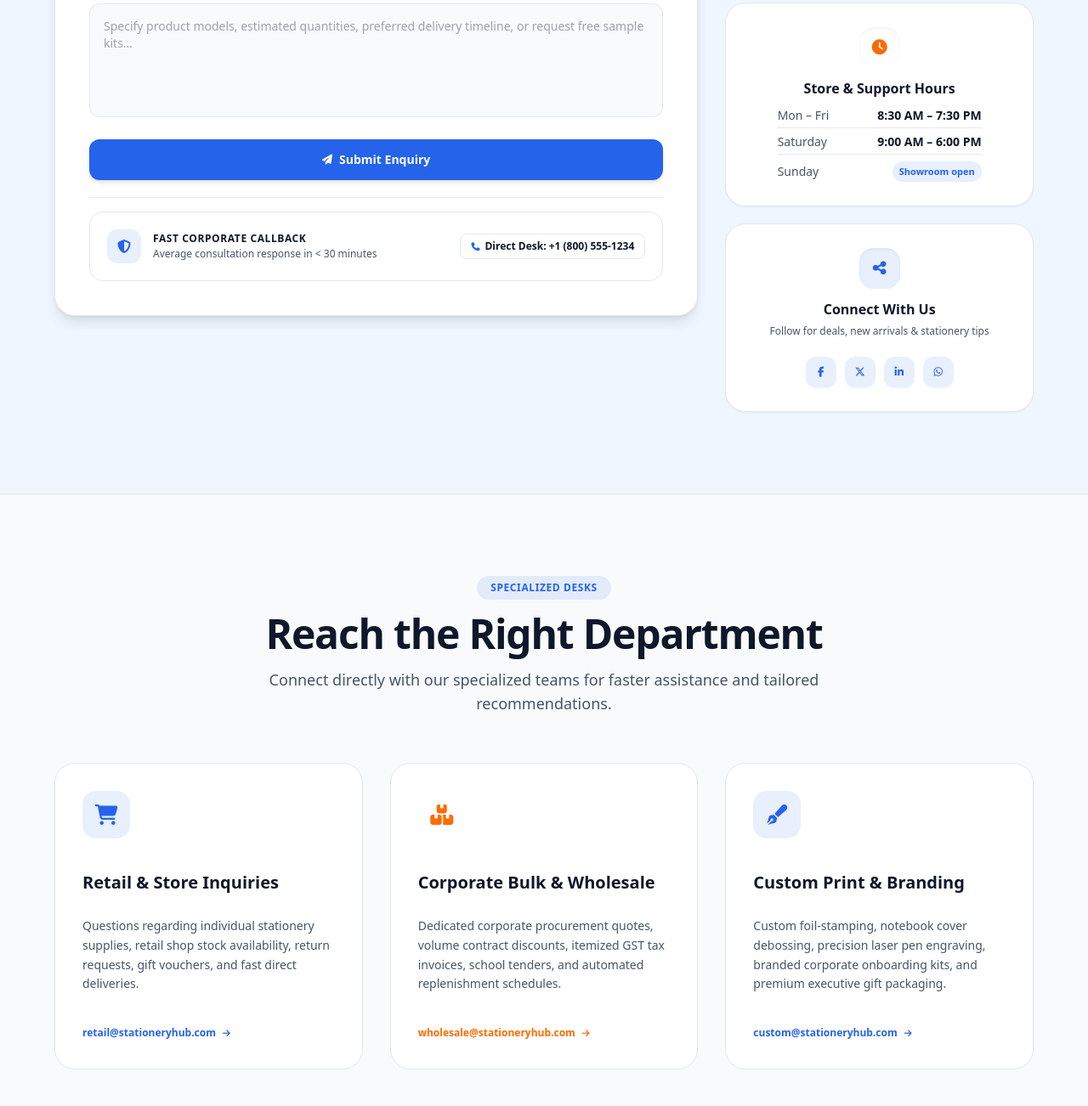
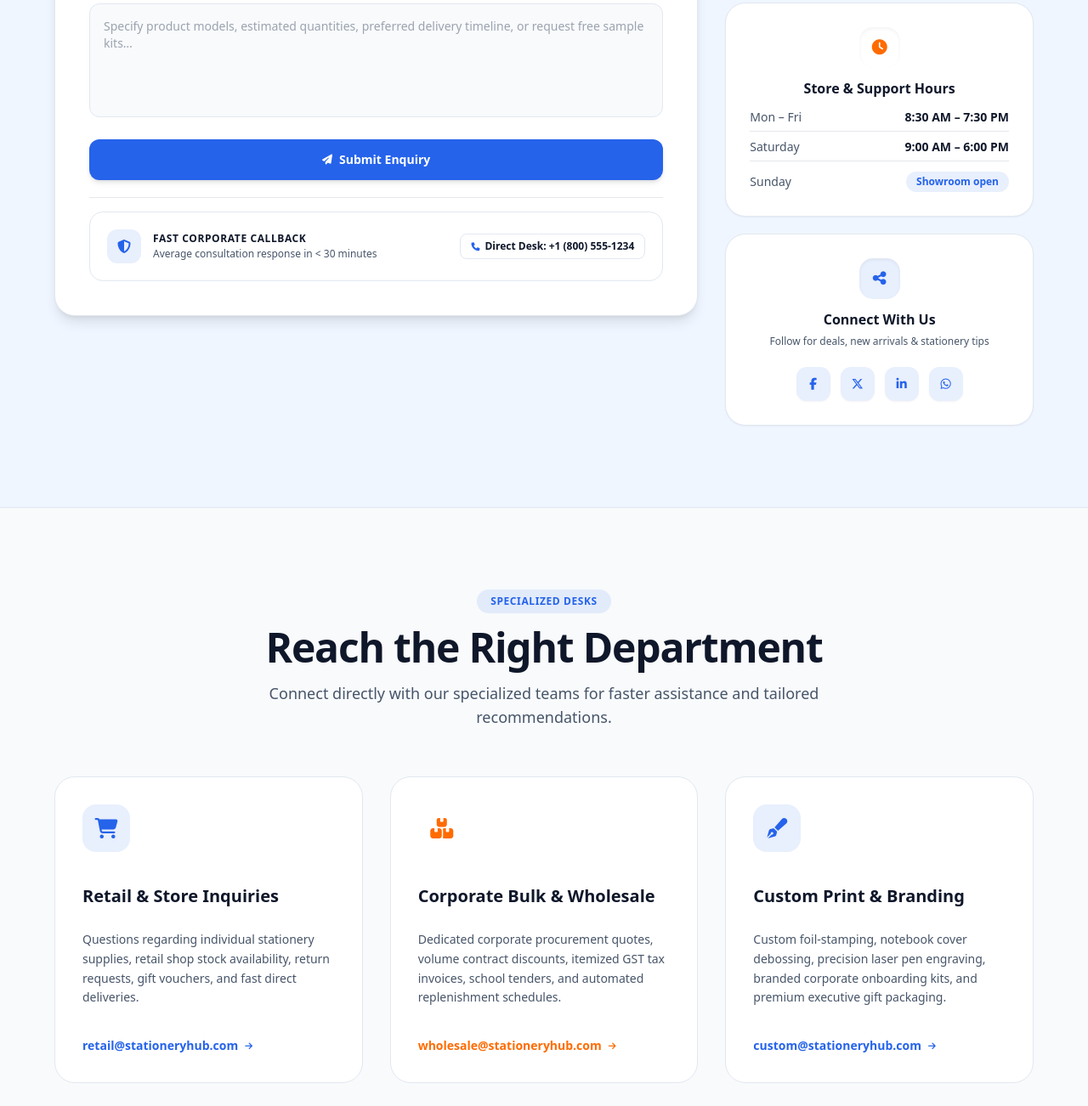
Before and after one commit to praneashMG/SwiftParcel, a plain HTML site: page contact.html in a window 1280 px wide. Shown: the part 1318-2620 px from the top of the page at 85% size. Drawn offline with Linux system fonts and the light colour scheme.

Commit message:
first commit

```diff
--- a/contact.html
+++ b/contact.html
@@ -495,16 +495,16 @@
                         </form>
                     </div>
 
-                    <!-- Right Info Panel (Responsive: 1 col on mobile, 2 or 3 cols on tablet, stacked 1 col on lg/xl) -->
-                    <div class="lg:col-span-5 xl:col-span-4 grid grid-cols-1 sm:grid-cols-2 md:grid-cols-3 lg:grid-cols-1 gap-4 sm:gap-5">
+                    <!-- Right Info Panel (Responsive: 1 col on mobile & tablet, 1 col on lg/xl beside form) -->
+                    <div class="lg:col-span-5 xl:col-span-4 grid grid-cols-1 md:grid-cols-1 lg:grid-cols-1 gap-5">
 
                         <!-- Card 1: Head Office -->
-                        <div class="bg-card border border-border rounded-3xl p-5 sm:p-6 lg:p-7 shadow-sm hover:shadow-md hover:border-accent/40 transition-all duration-300 text-center flex flex-col items-center justify-between">
+                        <div class="bg-card border border-border rounded-3xl p-6 sm:p-7 shadow-sm hover:shadow-md hover:border-accent/40 transition-all duration-300 text-center flex flex-col items-center justify-between">
                             <div class="w-12 h-12 rounded-2xl bg-accent-alpha-10 text-accent flex items-center justify-center mb-3 shadow-inner shrink-0">
                                 <i class="fa-solid fa-store text-lg"></i>
                             </div>
                             <h4 class="font-bold text-base text-primary-text mb-1.5">Flagship Store &amp; HQ</h4>
-                            <p class="text-xs sm:text-sm text-secondary-text leading-relaxed max-w-xs flex-1">
+                            <p class="text-xs sm:text-sm text-secondary-text leading-relaxed max-w-sm flex-1">
                                 StationeryHub Central, 42 Artisan Row,<br> Midtown Commercial Center, NY 10001
                             </p>
                             <a href="#offices" class="inline-flex items-center gap-1.5 text-xs font-semibold text-accent hover:underline mt-3 pt-2">
@@ -513,46 +513,46 @@
                         </div>
 
                         <!-- Card 2: Business Hours -->
-                        <div class="bg-card border border-border rounded-3xl p-5 sm:p-6 lg:p-7 shadow-sm hover:shadow-md hover:border-accent-light/40 transition-all duration-300 text-center flex flex-col items-center justify-between">
+                        <div class="bg-card border border-border rounded-3xl p-6 sm:p-7 shadow-sm hover:shadow-md hover:border-accent-light/40 transition-all duration-300 text-center flex flex-col items-center justify-between">
                             <div class="w-12 h-12 rounded-2xl bg-accent-orange-10 text-accent-light flex items-center justify-center mb-3 shadow-inner shrink-0">
                                 <i class="fa-solid fa-clock text-lg"></i>
                             </div>
-                            <h4 class="font-bold text-base text-primary-text mb-2.5">Store &amp; Support Hours</h4>
-                            <div class="space-y-1.5 text-xs sm:text-sm w-full max-w-[240px] flex-1 flex flex-col justify-center">
-                                <div class="flex items-center justify-between gap-2 pb-1 border-b border-border/50">
-                                    <span class="text-secondary-text">Mon – Fri</span>
+                            <h4 class="font-bold text-base text-primary-text mb-3">Store &amp; Support Hours</h4>
+                            <div class="space-y-2 text-xs sm:text-sm w-full max-w-xs flex-1 flex flex-col justify-center">
+                                <div class="flex items-center justify-between gap-4 pb-1.5 border-b border-border/50">
+                                    <span class="text-secondary-text font-medium">Mon – Fri</span>
                                     <span class="text-primary-text font-bold whitespace-nowrap">8:30 AM – 7:30 PM</span>
                                 </div>
-                                <div class="flex items-center justify-between gap-2 pb-1 border-b border-border/50">
-                                    <span class="text-secondary-text">Saturday</span>
+                                <div class="flex items-center justify-between gap-4 pb-1.5 border-b border-border/50">
+                                    <span class="text-secondary-text font-medium">Saturday</span>
                                     <span class="text-primary-text font-bold whitespace-nowrap">9:00 AM – 6:00 PM</span>
                                 </div>
-                                <div class="flex items-center justify-between gap-2 pt-0.5">
-                                    <span class="text-secondary-text">Sunday</span>
-                                    <span class="text-accent font-bold px-2 py-0.5 rounded-full bg-accent-alpha-10 text-[11px] whitespace-nowrap">Showroom open</span>
+                                <div class="flex items-center justify-between gap-4 pt-1">
+                                    <span class="text-secondary-text font-medium">Sunday</span>
+                                    <span class="text-accent font-bold px-3 py-1 rounded-full bg-accent-alpha-10 text-xs whitespace-nowrap">Showroom open</span>
                                 </div>
                             </div>
                         </div>
 
                         <!-- Card 3: Follow Us -->
-                        <div class="bg-card border border-border rounded-3xl p-5 sm:p-6 lg:p-7 shadow-sm hover:shadow-md hover:border-accent/40 transition-all duration-300 text-center flex flex-col items-center justify-between sm:col-span-2 md:col-span-1 lg:col-span-1">
+                        <div class="bg-card border border-border rounded-3xl p-6 sm:p-7 shadow-sm hover:shadow-md hover:border-accent/40 transition-all duration-300 text-center flex flex-col items-center justify-between">
                             <div class="w-12 h-12 rounded-2xl bg-accent-alpha-10 text-accent flex items-center justify-center mb-3 shadow-inner shrink-0">
                                 <i class="fa-solid fa-share-nodes text-lg"></i>
                             </div>
                             <h4 class="font-bold text-base text-primary-text mb-1.5">Connect With Us</h4>
-                            <p class="text-xs text-secondary-text mb-3.5 max-w-xs flex-1">Follow for deals, new arrivals &amp; stationery tips</p>
-                            <div class="flex justify-center items-center gap-2 sm:gap-2.5 mt-auto pt-2">
-                                <a href="#" aria-label="Facebook" class="w-9 h-9 rounded-xl bg-accent-alpha-10 text-accent flex items-center justify-center hover:bg-accent hover:text-white hover:scale-105 transition-all shadow-sm">
-                                    <i class="fab fa-facebook-f text-xs"></i>
+                            <p class="text-xs text-secondary-text mb-3.5 max-w-sm flex-1">Follow for deals, new arrivals &amp; stationery tips</p>
+                            <div class="flex justify-center items-center gap-3 mt-auto pt-2">
+                                <a href="#" aria-label="Facebook" class="w-10 h-10 rounded-xl bg-accent-alpha-10 text-accent flex items-center justify-center hover:bg-accent hover:text-white hover:scale-105 transition-all shadow-sm">
+                                    <i class="fab fa-facebook-f text-sm"></i>
                                 </a>
-                                <a href="#" aria-label="Twitter" class="w-9 h-9 rounded-xl bg-accent-alpha-10 text-accent flex items-center justify-center hover:bg-accent hover:text-white hover:scale-105 transition-all shadow-sm">
-                                    <i class="fa-brands fa-x-twitter text-xs"></i>
+                                <a href="#" aria-label="Twitter" class="w-10 h-10 rounded-xl bg-accent-alpha-10 text-accent flex items-center justify-center hover:bg-accent hover:text-white hover:scale-105 transition-all shadow-sm">
+                                    <i class="fa-brands fa-x-twitter text-sm"></i>
                                 </a>
-                                <a href="#" aria-label="LinkedIn" class="w-9 h-9 rounded-xl bg-accent-alpha-10 text-accent flex items-center justify-center hover:bg-accent hover:text-white hover:scale-105 transition-all shadow-sm">
-                                    <i class="fab fa-linkedin-in text-xs"></i>
+                                <a href="#" aria-label="LinkedIn" class="w-10 h-10 rounded-xl bg-accent-alpha-10 text-accent flex items-center justify-center hover:bg-accent hover:text-white hover:scale-105 transition-all shadow-sm">
+                                    <i class="fab fa-linkedin-in text-sm"></i>
                                 </a>
-                                <a href="#" aria-label="WhatsApp" class="w-9 h-9 rounded-xl bg-accent-alpha-10 text-accent flex items-center justify-center hover:bg-accent hover:text-white hover:scale-105 transition-all shadow-sm">
-                                    <i class="fab fa-whatsapp text-xs"></i>
+                                <a href="#" aria-label="WhatsApp" class="w-10 h-10 rounded-xl bg-accent-alpha-10 text-accent flex items-center justify-center hover:bg-accent hover:text-white hover:scale-105 transition-all shadow-sm">
+                                    <i class="fab fa-whatsapp text-sm"></i>
                                 </a>
                             </div>
                         </div>
@@ -576,51 +576,51 @@
                     <p class="mt-4 text-base sm:text-lg text-secondary-text">Connect directly with our specialized teams for faster assistance and tailored recommendations.</p>
                 </div>
 
-                <div class="grid grid-cols-1 md:grid-cols-3 gap-6 lg:gap-8 max-w-6xl mx-auto items-stretch">
+                <div class="grid grid-cols-1 lg:grid-cols-3 gap-6 lg:gap-8 max-w-6xl mx-auto items-stretch">
 
                     <!-- Dept 1 -->
-                    <div class="bg-card border border-border rounded-3xl p-6 sm:p-8 hover:shadow-xl transition-all duration-300 hover:-translate-y-1 group flex flex-col h-full">
+                    <div class="bg-card border border-border rounded-3xl p-6 sm:p-7 lg:p-8 hover:shadow-xl transition-all duration-300 hover:-translate-y-1 group flex flex-col h-full">
                         <div class="w-14 h-14 rounded-2xl bg-accent-alpha-10 text-accent flex items-center justify-center text-2xl val-icon-box-blue transition duration-300 shrink-0">
                             <i class="fa-solid fa-cart-shopping"></i>
                         </div>
-                        <h3 class="mt-6 text-xl font-extrabold text-primary-text min-h-[3.5rem] flex items-center">Retail &amp; Store Inquiries</h3>
+                        <h3 class="mt-5 sm:mt-6 text-lg sm:text-xl font-extrabold text-primary-text min-h-[3rem] sm:min-h-[3.5rem] flex items-center">Retail &amp; Store Inquiries</h3>
                         <p class="mt-3 text-sm text-secondary-text leading-relaxed flex-1">
                             Questions regarding individual stationery supplies, retail shop stock availability, return requests, gift vouchers, and fast direct deliveries.
                         </p>
-                        <div class="mt-6 pt-2">
-                            <a href="mailto:support@stationeryhub.com" class="inline-flex items-center gap-2 text-xs font-bold text-accent hover:underline">
+                        <div class="mt-5 sm:mt-6 pt-2">
+                            <a href="mailto:support@stationeryhub.com" class="inline-flex items-center gap-2 text-xs sm:text-sm font-bold text-accent hover:underline">
                                 <span>retail@stationeryhub.com</span> <i class="fa-solid fa-arrow-right text-[10px]"></i>
                             </a>
                         </div>
                     </div>
 
                     <!-- Dept 2 -->
-                    <div class="bg-card border border-border rounded-3xl p-6 sm:p-8 hover:shadow-xl transition-all duration-300 hover:-translate-y-1 group flex flex-col h-full">
+                    <div class="bg-card border border-border rounded-3xl p-6 sm:p-7 lg:p-8 hover:shadow-xl transition-all duration-300 hover:-translate-y-1 group flex flex-col h-full">
                         <div class="w-14 h-14 rounded-2xl bg-accent-orange-10 text-accent-light flex items-center justify-center text-2xl val-icon-box-orange transition duration-300 shrink-0">
                             <i class="fa-solid fa-boxes-stacked"></i>
                         </div>
-                        <h3 class="mt-6 text-xl font-extrabold text-primary-text min-h-[3.5rem] flex items-center">Corporate Bulk &amp; Wholesale</h3>
+                        <h3 class="mt-5 sm:mt-6 text-lg sm:text-xl font-extrabold text-primary-text min-h-[3rem] sm:min-h-[3.5rem] flex items-center">Corporate Bulk &amp; Wholesale</h3>
                         <p class="mt-3 text-sm text-secondary-text leading-relaxed flex-1">
                             Dedicated corporate procurement quotes, volume contract discounts, itemized GST tax invoices, school tenders, and automated replenishment schedules.
                         </p>
-                        <div class="mt-6 pt-2">
-                            <a href="mailto:wholesale@stationeryhub.com" class="inline-flex items-center gap-2 text-xs font-bold text-accent-light hover:underline">
+                        <div class="mt-5 sm:mt-6 pt-2">
+                            <a href="mailto:wholesale@stationeryhub.com" class="inline-flex items-center gap-2 text-xs sm:text-sm font-bold text-accent-light hover:underline">
                                 <span>wholesale@stationeryhub.com</span> <i class="fa-solid fa-arrow-right text-[10px]"></i>
                             </a>
                         </div>
                     </div>
 
                     <!-- Dept 3 -->
-                    <div class="bg-card border border-border rounded-3xl p-6 sm:p-8 hover:shadow-xl transition-all duration-300 hover:-translate-y-1 group flex flex-col h-full">
+                    <div class="bg-card border border-border rounded-3xl p-6 sm:p-7 lg:p-8 hover:shadow-xl transition-all duration-300 hover:-translate-y-1 group flex flex-col h-full">
                         <div class="w-14 h-14 rounded-2xl bg-accent-alpha-10 text-accent flex items-center justify-center text-2xl val-icon-box-blue transition duration-300 shrink-0">
                             <i class="fa-solid fa-pen-fancy"></i>
                         </div>
-                        <h3 class="mt-6 text-xl font-extrabold text-primary-text min-h-[3.5rem] flex items-center">Custom Print &amp; Branding</h3>
+                        <h3 class="mt-5 sm:mt-6 text-lg sm:text-xl font-extrabold text-primary-text min-h-[3rem] sm:min-h-[3.5rem] flex items-center">Custom Print &amp; Branding</h3>
                         <p class="mt-3 text-sm text-secondary-text leading-relaxed flex-1">
                             Custom foil-stamping, notebook cover debossing, precision laser pen engraving, branded corporate onboarding kits, and premium executive gift packaging.
                         </p>
-                        <div class="mt-6 pt-2">
-                            <a href="mailto:custom@stationeryhub.com" class="inline-flex items-center gap-2 text-xs font-bold text-accent hover:underline">
+                        <div class="mt-5 sm:mt-6 pt-2">
+                            <a href="mailto:custom@stationeryhub.com" class="inline-flex items-center gap-2 text-xs sm:text-sm font-bold text-accent hover:underline">
                                 <span>custom@stationeryhub.com</span> <i class="fa-solid fa-arrow-right text-[10px]"></i>
                             </a>
                         </div>
```
Also changed, not shown: about.html (+1 -1 lines), index.html (+2 -2 lines).
